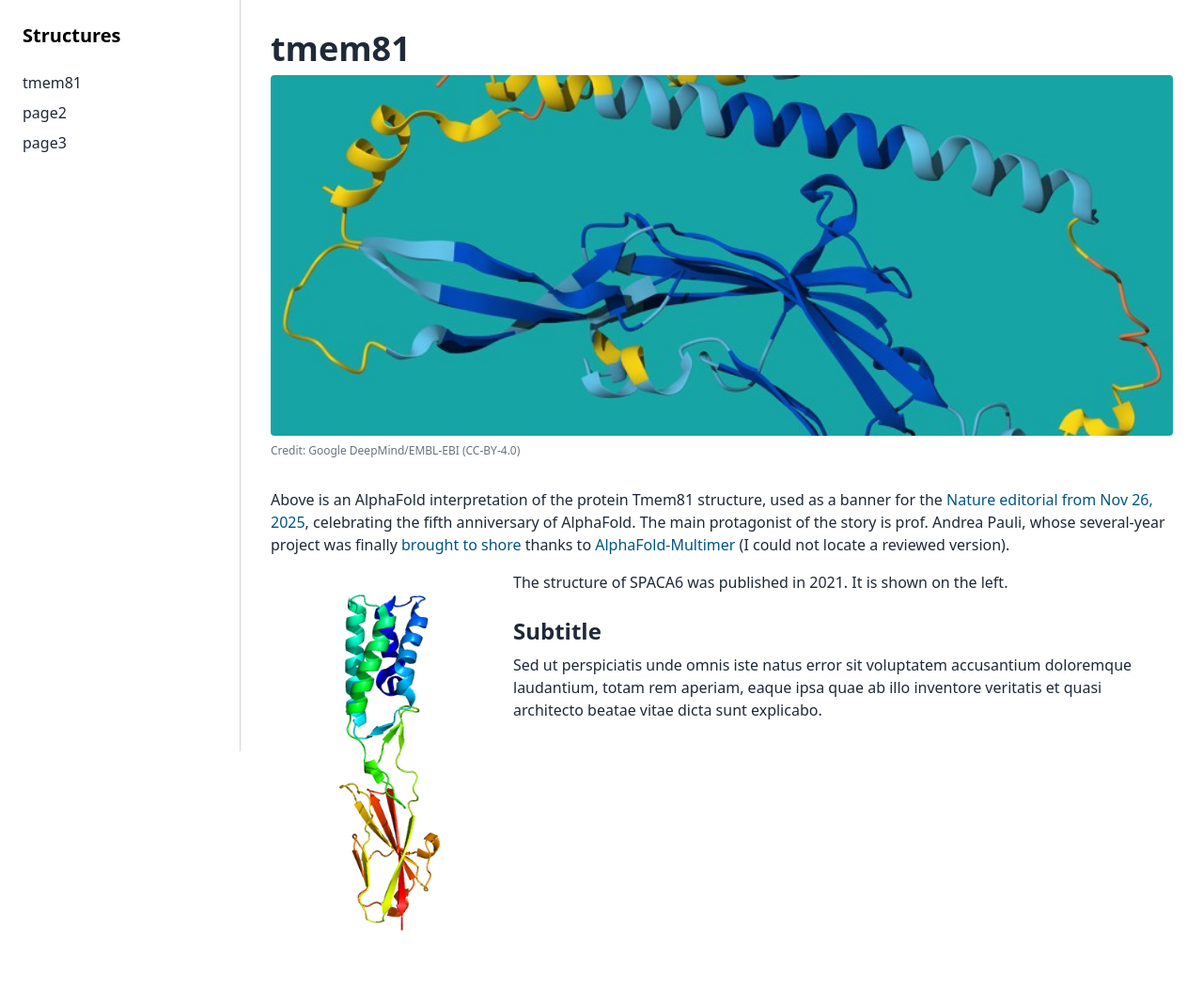
After one commit to ivanamihalek/asad, a Flask app: page /tmem81 in a window 1280 px wide. The commit adds this page. Shown: the whole page at 94% size. Run offline with Flask 3, Linux system fonts and the light colour scheme; some libraries are stand-ins or nearby versions.

Commit message:
some design improvements

```diff
--- a/pages/0001_page1.html
+++ /dev/null
@@ -1,3 +0,0 @@
-<p>Lorem ipsum dolor sit amet, consectetur adipiscing elit. Sed do eiusmod tempor incididunt ut labore et dolore magna aliqua. Ut enim ad minim veniam, quis nostrud exercitation ullamco laboris nisi ut aliquip ex ea commodo consequat.</p>
-<p>Duis aute irure dolor in reprehenderit in voluptate velit esse cillum dolore eu fugiat nulla pariatur. Excepteur sint occaecat cupidatat non proident, sunt in culpa qui officia deserunt mollit anim id est laborum.</p>
-<p>Sed ut perspiciatis unde omnis iste natus error sit voluptatem accusantium doloremque laudantium, totam rem aperiam, eaque ipsa quae ab illo inventore veritatis et quasi architecto beatae vitae dicta sunt explicabo.</p>
--- /dev/null
+++ b/pages/0001_tmem81.html
@@ -0,0 +1,31 @@
+<div class="mb-8">
+    <img src="{{ url_for('static', filename='img/0001/tmem81-by-af.jpg') }}" alt="Banner" class="w-full h-96 object-cover rounded">
+    <p class="text-xs text-gray-500 mt-2">Credit: Google DeepMind/EMBL-EBI (CC-BY-4.0)</p>
+</div>
+
+<p>
+    Above is an AlphaFold interpretation of the protein Tmem81 structure,
+    used as a banner for the
+    <a href="https://www.nature.com/articles/d41586-025-03886-9"  target="_blank" >Nature editorial from Nov 26, 2025</a>,
+    celebrating the fifth anniversary of AlphaFold.
+    The main protagonist of the story is prof. Andrea Pauli, whose several-year project was finally
+    <a href="https://www.cell.com/cell/fulltext/S0092-8674(24)01093-6"  target="_blank"> brought to shore </a>
+    thanks to
+    <a href="https://www.biorxiv.org/content/10.1101/2021.10.04.463034v2" target="_blank">AlphaFold-Multimer</a>
+    (I could not locate a reviewed version).
+
+</p>
+
+<div class="flex gap-6 my-8">
+    <div class="w-1/4">
+        <img src="{{ url_for('static', filename='img/0001/7ta2.png') }}" alt="Side image" class="w-full rounded">
+    </div>
+    <div class="w-3/4">
+        <p>
+            The structure of SPACA6 was published in 2021. It is shown on the left.
+        </p>
+
+        <h3 class="text-2xl font-semibold mt-6 mb-2">Subtitle</h3>
+        <p>Sed ut perspiciatis unde omnis iste natus error sit voluptatem accusantium doloremque laudantium, totam rem aperiam, eaque ipsa quae ab illo inventore veritatis et quasi architecto beatae vitae dicta sunt explicabo.</p>
+    </div>
+</div>
--- a/routes.py
+++ b/routes.py
@@ -1,6 +1,6 @@
 import glob
 import os
-from flask import render_template, abort
+from flask import render_template, abort, render_template_string
 from markupsafe import Markup
 from app import app
 
@@ -13,7 +13,7 @@ def get_pages_catalog():
     and returns a list of dictionaries sorted by the numeric prefix.
 
     Returns:
-        list: [{'slug': 'page1', 'filename': '0001_page1.html'}, ...]
+        list: [{'slug': 'page1', 'filename': '0001_tmem81.html'}, ...]
     """
     if not os.path.exists(PAGES_DIR):
         return []
@@ -72,7 +72,15 @@ def dynamic_page(slug):
     # We pass 'pages' (the list of strings) and the content
     return render_template(
         'page.html',
-        content=Markup(content),
+        content=Markup(render_template_string(content)),
         title=slug,
         pages=pages_list
     )
+
+
+# Markup() tells Flask/Jinja that the string is safe HTML and shouldn't be escaped.
+# Without it, any HTML tags in your content would be converted to escaped text (e.g., < becomes &lt;).
+# This prevents HTML injection attacks. If you rendered user input directly without escaping, a
+# malicious user could inject <script>alert('hacked')</script> and it would execute in the browser.
+# In your case, your HTML files are static files you control (not user-generated),
+# so there's no security risk. You can safely drop Markup()
--- a/static/css/style.css
+++ b/static/css/style.css
@@ -1,6 +1,8 @@
 /* static/css/style.css */
 :root {
     --custard: #F3E5AB;
+    --white:   #FFFFFF;
+    --pretty-blue:  #005582;
 }
 
 * {
@@ -8,12 +10,21 @@
 }
 
 body {
-    background-color: var(--custard);
+    /*background-color: var(--custard);*/
+    background-color: var(--white);
+
 }
+
+.bg-white {
+    background-color: var(--white);
+}
+
 
 .bg-custard {
     background-color: var(--custard);
 }
+
+
 
 .border-gray-300 {
     border-color: #d1d5db;
@@ -154,17 +165,23 @@ body {
 .max-w-none {
     max-width: none;
 }
-
 a {
-    text-decoration: none;
-    color: inherit;
     transition: all 0.2s;
 }
 
 a:hover {
     text-decoration: underline;
+
 }
 
 article {
     color: #1f2937;
 }
+
+article a {
+    color: var(--pretty-blue);
+}
+
+article a:hover {
+    text-decoration: underline;
+}
--- a/templates/base.html
+++ b/templates/base.html
@@ -4,11 +4,11 @@
 <head>
     <meta charset="UTF-8">
     <meta name="viewport" content="width=device-width, initial-scale=1.0">
-    <title>{% block title %}My Pages{% endblock %}</title>
+    <title>{% block title %}A Structure a Day{% endblock %}</title>
     <script src="https://cdn.tailwindcss.com"></script>
     <link rel="stylesheet" href="{{ url_for('static', filename='css/style.css') }}">
 </head>
-<body class="bg-custard font-sans">
+<body class="bg-white font-sans">
 
     {% block content %}
     {% endblock content%}
--- a/templates/page.html
+++ b/templates/page.html
@@ -2,30 +2,55 @@
 {% extends "base.html" %}
 
 {% block content %}
-<!-- Sidebar on static pages -->
 <div class="flex">
-    <nav class="w-64 bg-custard border-r border-gray-300 p-6 sticky top-0 h-screen overflow-y-auto">
-        <h2 class="text-xl font-bold mb-6"><a href="/" class="hover:text-gray-700">Pages</a></h2>
+    <!-- Mobile menu button -->
+     <button id="menu-toggle" class="md:hidden fixed top-4 left-4 z-50 p-2 rounded bg-white">
+        <svg class="w-6 h-6"  stroke="currentColor" viewBox="0 0 24 24">
+            <path stroke-linecap="round" stroke-linejoin="round" stroke-width="2" d="M4 6h16M4 12h16M4 18h16"/>
+        </svg>
+    </button>
+
+    <!-- Backdrop -->
+    <div id="backdrop" class="fixed inset-0 bg-black bg-opacity-0 z-30 hidden md:hidden"></div>
+
+
+    <!-- Sidebar -->
+    <nav id="sidebar" class="w-64 bg-white border-r border-gray-300 p-6 h-screen overflow-y-auto
+                         fixed md:sticky top-0 -translate-x-full md:translate-x-0 transition-transform z-40 bg-opacity-100">
+        <h2 class="text-xl font-bold mb-6"><a href="/" class="hover:text-gray-700">Structures</a></h2>
         <ul class="space-y-2">
             {% for p in pages %}
             <li>
-                <a href="/{{ p }}" class="text-gray-800 hover:font-semibold transition">
-                    {{ p }}
-                </a>
+                <a href="/{{ p }}" class="text-gray-800 hover:font-semibold transition">{{ p }}</a>
             </li>
             {% endfor %}
         </ul>
     </nav>
-    <main class="flex-1 p-8">
+
+    <main class="flex-1 p-4 pt-16 md:p-8 md:pt-8 md:ml-0">
         <article>
             <h1 class="text-4xl font-bold mb-2">{{ title }}</h1>
-            <p class="text-gray-600 text-sm mb-6"> {# {{ page.date.strftime('%B %d, %Y') }} ]#}</p>
             <div class="max-w-none text-gray-800 space-y-4">
                 {{ content | safe }}
             </div>
         </article>
-
     </main>
 </div>
 
+<script>
+    const toggle = document.getElementById('menu-toggle');
+    const sidebar = document.getElementById('sidebar');
+    const backdrop = document.getElementById('backdrop');
+
+    toggle.addEventListener('click', () => {
+        sidebar.classList.toggle('-translate-x-full');
+        backdrop.classList.toggle('hidden');
+    });
+
+    backdrop.addEventListener('click', () => {
+        sidebar.classList.add('-translate-x-full');
+        backdrop.classList.add('hidden');
+    });
+
+</script>
 {% endblock content %}
```
Also changed, not shown: templates/index.html (+18 -2 lines), static/img/0001/5jkcA.png (added), static/img/0001/7ta2.png (added), static/img/0001/tmem81-by-af.jpg (added), static/img/emperors_page.png (added).
